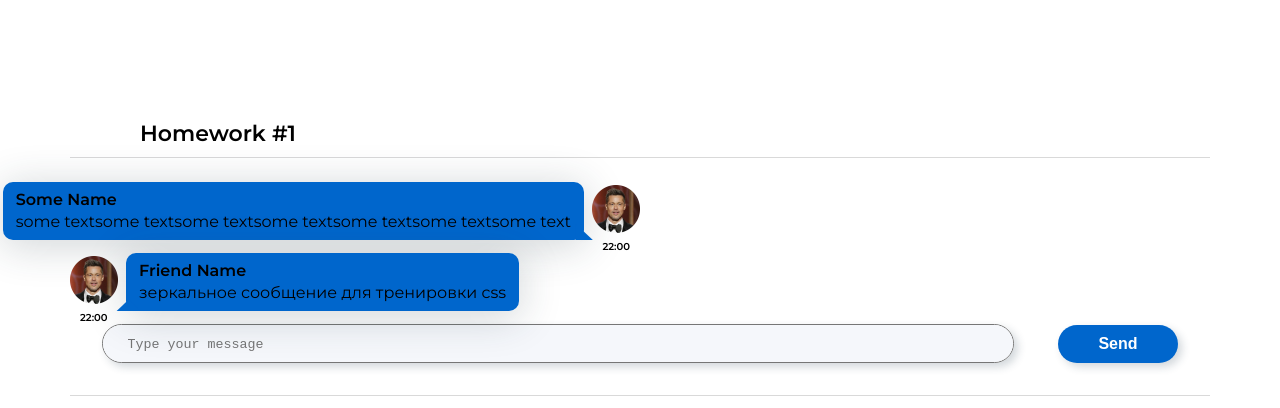
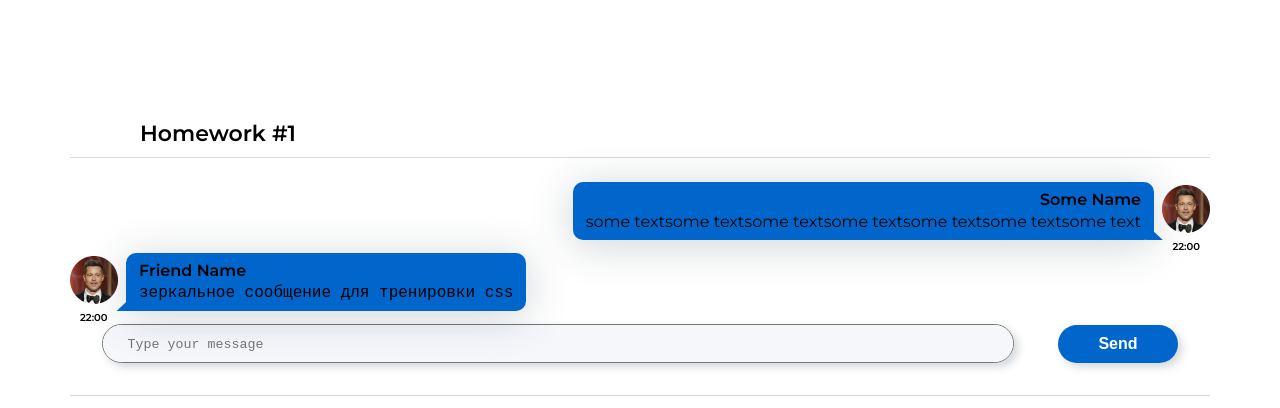
Before and after one commit to sane4ek1994/hws2, a React (Create React App) app: page / in a window 1280 px wide. Shown: the top 408 px of the page. Built offline with nearby package versions, Linux system fonts and the light colour scheme.

Commit message:
fix-layout

```diff
--- a/package.json
+++ b/package.json
@@ -29,7 +29,7 @@
   },
   "scripts": {
     "start": "react-scripts start",
-    "build": "react-scripts build",
+    "build": " react-scripts build",
     "test": "react-scripts test",
     "eject": "react-scripts eject",
     "predeploy": "yarn run build",
--- a/src/s1-main/App.module.css
+++ b/src/s1-main/App.module.css
@@ -2,7 +2,7 @@
     padding: 120px 70px;
     --header_height: 60px;
     margin: 0 auto;
-    font-family: 'Montserrat';
+    font-family: 'Montserrat', sans-serif;
 }
 
 .hw {
--- a/src/s2-homeworks/hw01/friend-message/FriendMessage.module.css
+++ b/src/s2-homeworks/hw01/friend-message/FriendMessage.module.css
@@ -43,7 +43,6 @@
 
 .friendName {
     margin-bottom: 3px;
-    font-family: 'Montserrat';
     font-style: normal;
     font-weight: 600;
     font-size: 16px;
@@ -51,7 +50,6 @@
 }
 
 .friendMessageText {
-    font-family: 'Montserrat';
     font-style: normal;
     font-weight: 400;
     font-size: 16px;
@@ -62,7 +60,6 @@
 .friendTime {
     padding-left: 10px;
     order: 2;
-    font-family: 'Montserrat';
     font-weight: 600;
     font-size: 10px;
     color: #000000;
--- a/src/s2-homeworks/hw01/message/Message.module.css
+++ b/src/s2-homeworks/hw01/message/Message.module.css
@@ -1,5 +1,4 @@
 .message {
-    max-width: 50%;
     display: flex;
     flex-direction: column;
     justify-content: flex-end;
@@ -21,6 +20,9 @@
 }
 
 .text {
+    display: flex;
+    flex-direction: column;
+    align-self: flex-start;
     position: relative;
     padding: 8px 13px;
     margin-right: 8px;
@@ -46,7 +48,7 @@
 
 .name {
     margin-bottom: 3px;
-    font-family: 'Montserrat';
+    align-self: flex-end;
     font-style: normal;
     font-weight: 600;
     font-size: 16px;
@@ -58,6 +60,7 @@
     font-style: normal;
     font-weight: 400;
     font-size: 16px;
+    word-break: inherit;
     line-height: 20px;
     color: #000000;
 }
@@ -65,7 +68,6 @@
 .time {
     padding-right: 10px;
     order: 2;
-    font-family: 'Montserrat';
     font-weight: 600;
     font-size: 10px;
     color: #000000;
```
